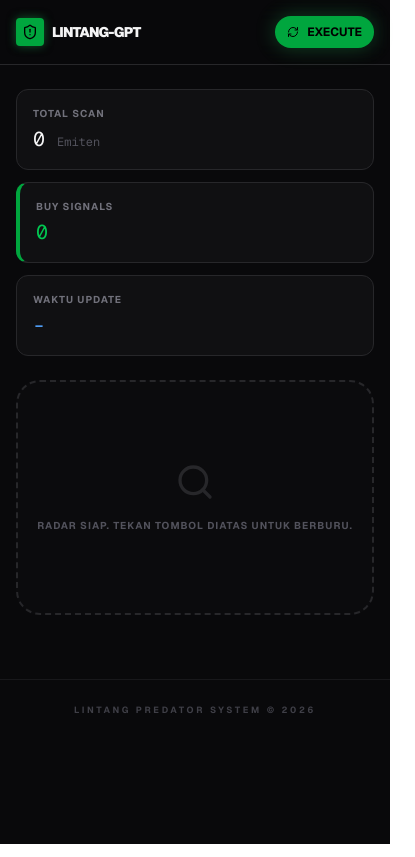
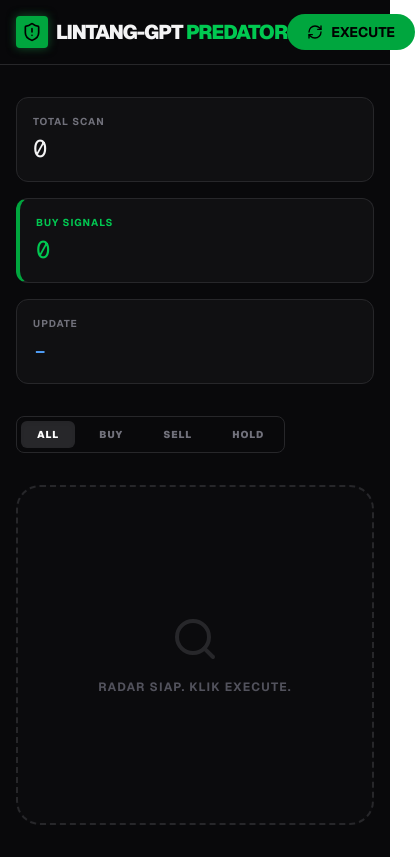
Before and after one commit to Strong-Bee/Screaning-Saham, a Next.js app: page / in a window 390 px wide. Shown: the whole page, 415 px wide, since content can reach past the window. Built offline with nearby package versions, Linux system fonts and the light colour scheme.

Commit message:
style: full responsive layout and predator branding

```diff
--- a/src/app/page.tsx
+++ b/src/app/page.tsx
@@ -1,6 +1,6 @@
 "use client";
 
-import React, { useState } from "react";
+import React, { useState, useMemo } from "react";
 import axios from "axios";
 import {
   TrendingUp,
@@ -8,6 +8,7 @@ import {
   RefreshCw,
   Search,
   ShieldAlert,
+  Filter,
 } from "lucide-react";
 
 interface SahamData {
@@ -22,6 +23,7 @@ export default function LintangPredatorDashboard() {
   const [sahamList, setSahamList] = useState<SahamData[]>([]);
   const [isLoading, setIsLoading] = useState(false);
   const [lastUpdate, setLastUpdate] = useState<string>("-");
+  const [filterSignal, setFilterSignal] = useState<string>("ALL");
 
   const executeRadar = async () => {
     setIsLoading(true);
@@ -33,174 +35,144 @@ export default function LintangPredatorDashboard() {
       setLastUpdate(new Date().toLocaleTimeString());
     } catch (error) {
       console.error("Radar Error:", error);
-      alert("Gagal Terhubung ke Radar. Periksa koneksi atau API route.");
+      alert("Gagal Terhubung ke Radar.");
     } finally {
       setIsLoading(false);
     }
   };
 
+  // Logika Filter Dinamis
+  const filteredSaham = useMemo(() => {
+    if (filterSignal === "ALL") return sahamList;
+    return sahamList.filter((s) => s.signal === filterSignal);
+  }, [sahamList, filterSignal]);
+
   return (
     <div className="min-h-screen bg-[#09090b] text-[#f4f4f5] font-sans selection:bg-green-500 selection:text-black">
-      {/* HEADER NAVIGATION - Responsive Padding & Layout */}
+      {/* NAV ... (Tetap seperti sebelumnya) */}
       <nav className="border-b border-zinc-800 bg-zinc-950/50 backdrop-blur-md sticky top-0 z-50">
         <div className="max-w-7xl mx-auto px-4 sm:px-6 h-16 flex items-center justify-between">
           <div className="flex items-center gap-2">
-            <div className="w-7 h-7 sm:w-8 sm:h-8 bg-green-600 rounded flex items-center justify-center shadow-[0_0_10px_rgba(22,163,74,0.5)]">
-              <ShieldAlert className="text-black w-4 h-4 sm:w-5 sm:h-5" />
+            <div className="w-8 h-8 bg-green-600 rounded flex items-center justify-center shadow-[0_0_10px_rgba(22,163,74,0.5)]">
+              <ShieldAlert className="text-black w-5 h-5" />
             </div>
-            <span className="text-sm sm:text-xl font-black tracking-tighter uppercase whitespace-nowrap">
-              Lintang-GPT{" "}
-              <span className="text-green-500 hidden sm:inline">Predator</span>
+            <span className="text-xl font-black tracking-tighter uppercase whitespace-nowrap">
+              Lintang-GPT <span className="text-green-500">Predator</span>
             </span>
           </div>
 
-          <div className="flex items-center gap-3 sm:gap-6">
-            <div className="hidden lg:block text-right">
-              <p className="text-[10px] text-zinc-500 uppercase leading-none">
-                Status Sistem
-              </p>
-              <p className="text-xs font-mono text-green-500">BEI - Live</p>
-            </div>
           <button
             onClick={executeRadar}
             disabled={isLoading}
-              className={`flex items-center gap-2 px-3 sm:px-5 py-2 rounded-full text-xs sm:text-sm font-bold transition-all active:scale-95 ${
+            className={`flex items-center gap-2 px-5 py-2 rounded-full text-sm font-bold transition-all active:scale-95 ${
               isLoading
-                  ? "bg-zinc-800 text-zinc-500 cursor-not-allowed"
-                  : "bg-green-600 text-black hover:bg-green-400 shadow-[0_0_20px_rgba(34,197,94,0.3)]"
+                ? "bg-zinc-800 text-zinc-500"
+                : "bg-green-600 text-black hover:bg-green-400"
             }`}
           >
             <RefreshCw
-                className={`w-3 h-3 sm:w-4 sm:h-4 ${isLoading ? "animate-spin" : ""}`}
+              className={`w-4 h-4 ${isLoading ? "animate-spin" : ""}`}
             />
             {isLoading ? "SCANNING..." : "EXECUTE"}
           </button>
         </div>
-        </div>
       </nav>
 
-      <main className="max-w-7xl mx-auto px-4 sm:px-6 py-6 sm:py-8">
-        {/* STATS SUMMARY - Responsive Grid (1 col on mobile, 3 on desktop) */}
-        <div className="grid grid-cols-1 sm:grid-cols-2 lg:grid-cols-3 gap-3 sm:gap-4 mb-6 sm:mb-8">
+      <main className="max-w-7xl mx-auto px-4 sm:px-6 py-8">
+        {/* STATS SUMMARY ... (Tetap seperti sebelumnya) */}
+        <div className="grid grid-cols-1 sm:grid-cols-3 gap-4 mb-8">
           <div className="bg-zinc-900/50 border border-zinc-800 p-4 rounded-xl">
             <p className="text-zinc-500 text-[10px] uppercase font-bold mb-1 tracking-widest">
               Total Scan
             </p>
-            <p className="text-xl sm:text-2xl font-mono">
-              {sahamList.length}{" "}
-              <span className="text-xs text-zinc-600">Emiten</span>
-            </p>
+            <p className="text-2xl font-mono">{sahamList.length}</p>
           </div>
           <div className="bg-zinc-900/50 border border-zinc-800 p-4 rounded-xl border-l-green-600 border-l-4">
-            <p className="text-zinc-500 text-[10px] uppercase font-bold mb-1 tracking-widest text-green-500">
+            <p className="text-green-500 text-[10px] uppercase font-bold mb-1 tracking-widest">
               Buy Signals
             </p>
-            <p className="text-xl sm:text-2xl font-mono text-green-500">
+            <p className="text-2xl font-mono text-green-500">
               {sahamList.filter((s) => s.signal === "BUY").length}
             </p>
           </div>
-          <div className="bg-zinc-900/50 border border-zinc-800 p-4 rounded-xl sm:col-span-2 lg:col-span-1">
+          <div className="bg-zinc-900/50 border border-zinc-800 p-4 rounded-xl">
             <p className="text-zinc-500 text-[10px] uppercase font-bold mb-1 tracking-widest">
-              Waktu Update
+              Update
             </p>
-            <p className="text-xl sm:text-2xl font-mono text-blue-400">
-              {lastUpdate}
-            </p>
+            <p className="text-2xl font-mono text-blue-400">{lastUpdate}</p>
           </div>
         </div>
 
-        {/* DATA GRID - Adaptive Columns */}
-        {sahamList.length === 0 && !isLoading ? (
-          <div className="flex flex-col items-center justify-center py-20 sm:py-32 border-2 border-dashed border-zinc-800 rounded-3xl bg-zinc-900/20 px-4 text-center">
-            <Search className="w-10 h-10 sm:w-12 sm:h-12 text-zinc-800 mb-4" />
-            <p className="text-zinc-600 uppercase tracking-widest text-[10px] sm:text-xs font-bold max-w-xs">
-              Radar Siap. Tekan tombol diatas untuk berburu.
+        {/* NEW: FILTER TABS */}
+        <div className="flex flex-wrap items-center gap-2 mb-8 bg-zinc-950 p-1 rounded-lg border border-zinc-800 w-fit">
+          {["ALL", "BUY", "SELL", "HOLD"].map((type) => (
+            <button
+              key={type}
+              onClick={() => setFilterSignal(type)}
+              className={`px-4 py-1.5 rounded-md text-[10px] font-black tracking-widest transition-all ${
+                filterSignal === type
+                  ? "bg-zinc-800 text-white shadow-inner"
+                  : "text-zinc-500 hover:text-zinc-300"
+              }`}
+            >
+              {type}
+            </button>
+          ))}
+        </div>
+
+        {/* DATA GRID */}
+        {filteredSaham.length === 0 && !isLoading ? (
+          <div className="flex flex-col items-center justify-center py-32 border-2 border-dashed border-zinc-800 rounded-3xl bg-zinc-900/20">
+            <Search className="w-12 h-12 text-zinc-800 mb-4" />
+            <p className="text-zinc-600 uppercase tracking-widest text-xs font-bold">
+              {sahamList.length > 0
+                ? `Tidak ada saham dengan status ${filterSignal}`
+                : "Radar Siap. Klik Execute."}
             </p>
           </div>
         ) : (
           <div className="grid grid-cols-1 sm:grid-cols-2 lg:grid-cols-3 xl:grid-cols-4 gap-4">
-            {sahamList.map((saham) => (
+            {filteredSaham.map((saham) => (
               <div
                 key={saham.kode}
-                className="group bg-zinc-900 border border-zinc-800 p-4 sm:p-5 rounded-2xl hover:border-green-600/50 transition-all duration-300"
+                className="group bg-zinc-900 border border-zinc-800 p-5 rounded-2xl hover:border-green-600/50 transition-all duration-300"
               >
-                <div className="flex justify-between items-start mb-4 sm:mb-6">
-                  <div className="overflow-hidden">
-                    <h3 className="text-xl sm:text-2xl font-black text-white group-hover:text-green-400 transition-colors">
+                {/* Bagian Card Saham Tuan (Tetap sama seperti kode responsive sebelumnya) */}
+                <div className="flex justify-between items-start mb-6">
+                  <h3 className="text-2xl font-black text-white">
                     {saham.kode}
                   </h3>
-                    <p className="text-[9px] sm:text-[10px] text-zinc-500 uppercase truncate pr-2 font-medium">
-                      {saham.nama}
-                    </p>
-                  </div>
                   <div
-                    className={`px-2 sm:px-3 py-1 rounded-md text-[9px] sm:text-[10px] font-black border flex-shrink-0 ${
+                    className={`px-2 py-1 rounded text-[10px] font-black border ${
                       saham.signal === "BUY"
-                        ? "bg-green-500/10 border-green-500 text-green-500 shadow-[0_0_10px_rgba(34,197,94,0.2)]"
+                        ? "border-green-500 text-green-500"
                         : saham.signal === "SELL"
-                          ? "bg-red-500/10 border-red-500 text-red-500"
-                          : "bg-zinc-800 border-zinc-700 text-zinc-400"
+                          ? "border-red-500 text-red-500"
+                          : "border-zinc-700 text-zinc-500"
                     }`}
                   >
                     {saham.signal}
                   </div>
                 </div>
-
-                <div className="space-y-3 sm:space-y-4 font-mono">
-                  <div className="flex justify-between items-center border-b border-zinc-800/50 pb-2">
-                    <span className="text-zinc-500 text-[9px] sm:text-[10px] uppercase">
-                      Price
-                    </span>
-                    <span className="text-base sm:text-lg font-bold text-zinc-100 whitespace-nowrap">
-                      Rp {saham.price?.toLocaleString("id-ID")}
+                <div className="space-y-2 font-mono text-sm">
+                  <div className="flex justify-between text-zinc-400">
+                    <span>Price</span>{" "}
+                    <span className="text-white">
+                      Rp {saham.price.toLocaleString("id-ID")}
                     </span>
                   </div>
-                  <div className="flex justify-between items-center border-b border-zinc-800/50 pb-2">
-                    <span className="text-zinc-500 text-[9px] sm:text-[10px] uppercase">
-                      RSI (14)
-                    </span>
-                    <span
-                      className={`font-bold text-sm sm:text-base ${
-                        saham.rsi > 70
-                          ? "text-red-400"
-                          : saham.rsi < 35
-                            ? "text-green-400"
-                            : "text-zinc-300"
-                      }`}
-                    >
+                  <div className="flex justify-between text-zinc-400">
+                    <span>RSI</span>{" "}
+                    <span className={saham.rsi < 35 ? "text-green-500" : ""}>
                       {saham.rsi}
                     </span>
                   </div>
-                </div>
-
-                <div className="mt-5 sm:mt-6">
-                  {saham.signal === "BUY" && (
-                    <div className="flex items-center justify-center gap-2 text-[9px] sm:text-[10px] text-green-500 font-black bg-green-500/5 w-full p-2 rounded border border-green-500/20 animate-pulse">
-                      <TrendingUp className="w-3 h-3" /> AKUMULASI
-                    </div>
-                  )}
-                  {saham.signal === "SELL" && (
-                    <div className="flex items-center justify-center gap-2 text-[9px] sm:text-[10px] text-red-500 font-black bg-red-500/5 w-full p-2 rounded border border-red-500/20">
-                      <TrendingDown className="w-3 h-3" /> DISTRIBUSI
-                    </div>
-                  )}
-                  {saham.signal === "HOLD" && (
-                    <div className="text-[9px] sm:text-[10px] text-zinc-600 font-bold bg-zinc-800/20 w-full p-2 rounded border border-zinc-800/50 text-center">
-                      WAITING
-                    </div>
-                  )}
                 </div>
               </div>
             ))}
           </div>
         )}
       </main>
-
-      <footer className="mt-10 sm:mt-20 border-t border-zinc-900 p-6 sm:p-10 text-center px-4">
-        <p className="text-zinc-700 text-[9px] sm:text-[10px] uppercase tracking-[0.3em] sm:tracking-[0.5em] mb-2 font-bold">
-          Lintang Predator System &copy; 2026
-        </p>
-      </footer>
     </div>
   );
 }
```
Lines whose indentation alone changed are shown as unchanged.
